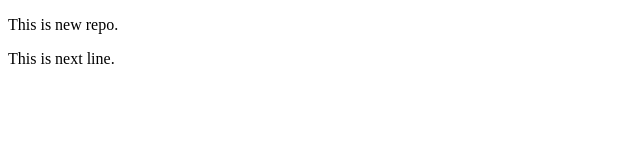
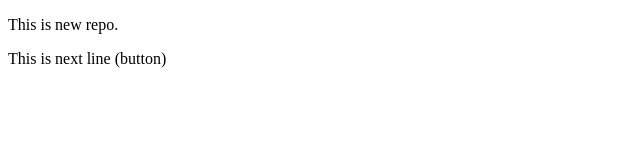
Before and after one commit to priyanshu-069/localRepo, a plain HTML site: page index.html in a window 1280 px wide. Shown: the full height of the page, 0-640 px from the left. Drawn offline with Linux system fonts and the light colour scheme.

```diff
--- a/index.html
+++ b/index.html
@@ -8,6 +8,6 @@
 </head>
 <body>
     <p>This is new repo.</p>
-    <p>This is next line.</p>
+    <p>This is next line (button)</p>
 </body>
 </html>
```
